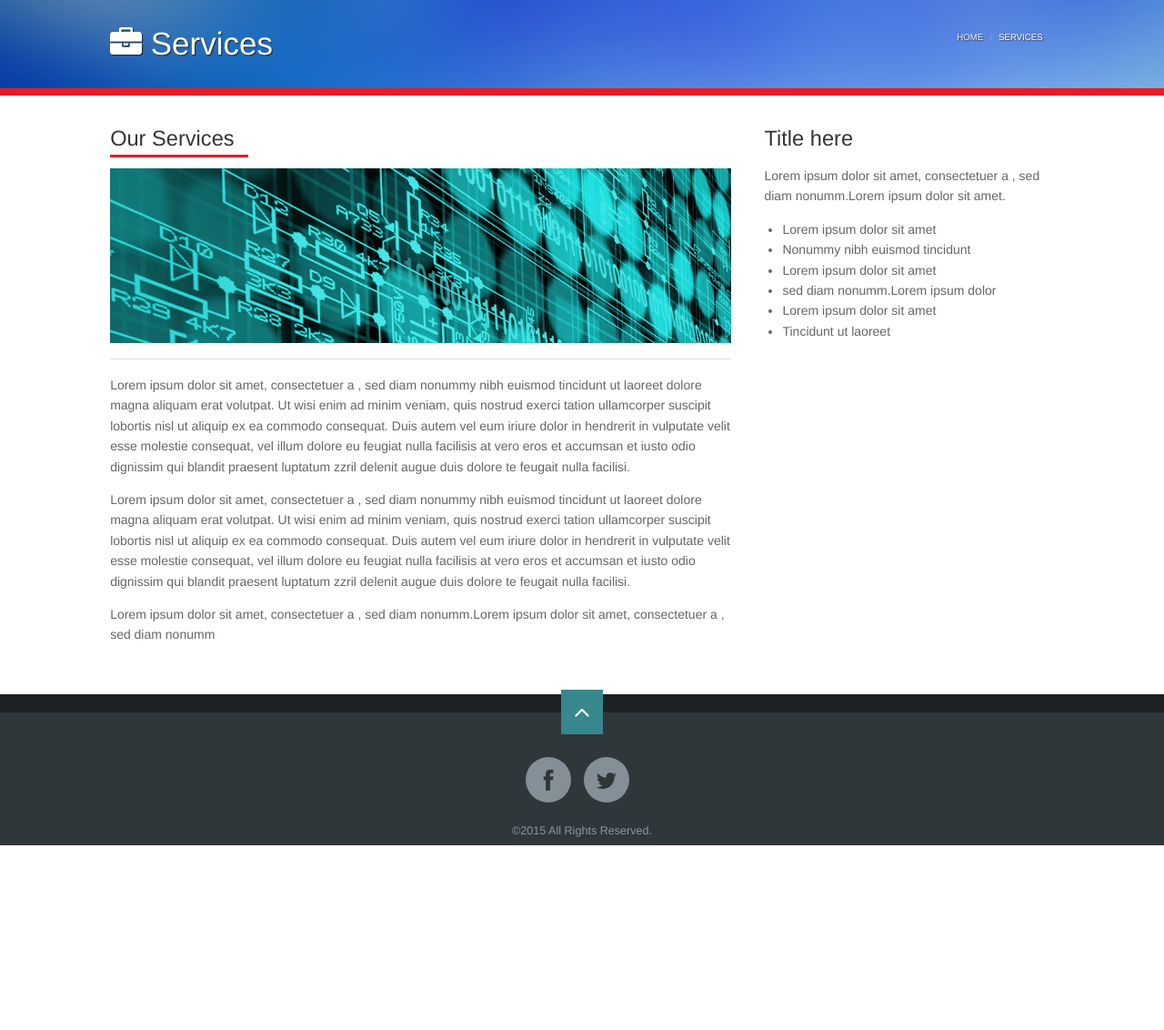
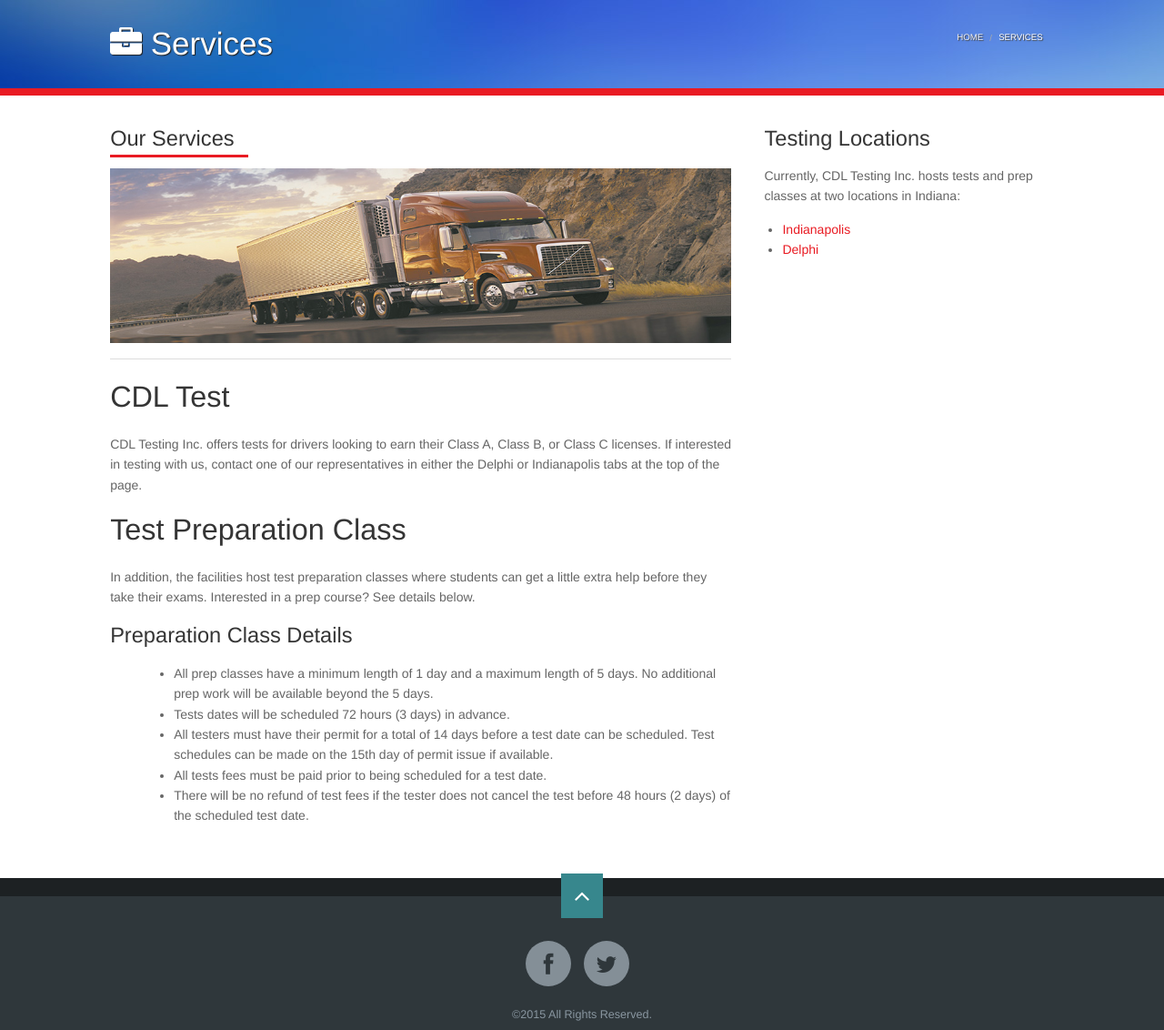
Before and after one commit to jimdough/CDL-Testing-Inc, a PHP site: page /services.php in a window 1280 px wide. Shown: the part 50-1182 px from the top of the page at 91% size. Before the commit the page ends 979 px from the top, so only its background shows below. Run offline with PHP 8.4, Linux system fonts and the light colour scheme; some libraries are stand-ins or nearby versions.

Commit message:
Updated content

```diff
--- a/css/style.css
+++ b/css/style.css
@@ -57,8 +57,6 @@ ul.inline-list>li, ol.inline-list>li {
   clear: both;
 }
 
-
-
 /* === Typography === */
 h1, h2, h3, h4, h5, h6{
 	font-family: "Helvetica Neue", "Helvetica", Helvetica, Arial, sans-serif;
@@ -69,7 +67,14 @@ h1, h2, h3, h4, h5, h6{
 
 p{
 	margin-bottom: 1em;
-}
+
+}
+
+#list1
+{
+ text-indent:50px;
+}
+
 a,a:focus,a:active{
 	color:#e91b23;
 	-webkit-transition: all .3s ease-in-out;
--- a/services.php
+++ b/services.php
@@ -54,29 +54,34 @@
 		 	 	 <section class="small-12 large-8 column">
 		 	 	 		<div id="services">
 						<div class="title"><h3>Our Services</h3></div>
-							<img src="img/service-large-01.jpg" alt="" />
+							<img src="img/CDL%20Testing%20Inc.%20Truck.jpg" alt="" />
 							 <hr />
-							<p>
-								Lorem ipsum dolor sit amet, consectetuer a , sed diam nonummy nibh euismod tincidunt ut laoreet dolore magna aliquam erat volutpat. Ut wisi enim ad minim veniam, quis nostrud exerci tation ullamcorper suscipit lobortis nisl ut aliquip ex ea commodo consequat. Duis autem vel eum iriure dolor in hendrerit in vulputate velit esse molestie consequat, vel illum dolore eu feugiat nulla facilisis at vero eros et accumsan et iusto odio dignissim qui blandit praesent luptatum zzril delenit augue duis dolore te feugait nulla facilisi.
-							</p>
-							<p>
-								Lorem ipsum dolor sit amet, consectetuer a , sed diam nonummy nibh euismod tincidunt ut laoreet dolore magna aliquam erat volutpat. Ut wisi enim ad minim veniam, quis nostrud exerci tation ullamcorper suscipit lobortis nisl ut aliquip ex ea commodo consequat. Duis autem vel eum iriure dolor in hendrerit in vulputate velit esse molestie consequat, vel illum dolore eu feugiat nulla facilisis at vero eros et accumsan et iusto odio dignissim qui blandit praesent luptatum zzril delenit augue duis dolore te feugait nulla facilisi.
-							</p>
-							<p>
-								Lorem ipsum dolor sit amet, consectetuer a , sed diam nonumm.Lorem ipsum dolor sit amet, consectetuer a , sed diam nonumm
+
+								<h2>CDL Test</h2> <p>CDL Testing Inc. offers tests for drivers looking to earn their Class A, Class B, or Class C licenses. If interested in testing with us, contact one of our representatives in either the Delphi or Indianapolis tabs at the top of the page.</p>
+
+								<h2>Test Preparation Class</h3> <p>In addition, the facilities host test preparation classes where students can get a little extra help before they take their exams. Interested in a prep course? See details below.</p>
+
+			<h3>Preparation Class Details</h2>
+									<div style="margin-left: 5em;"><ul>
+										<li>All prep classes have a minimum length of 1 day and a maximum length of 5 days. No additional prep work will be available beyond the 5 days.</li>
+										<li>Tests dates will be scheduled 72 hours (3 days) in advance.</li>
+										<li>All testers must have their permit for a total of 14 days before a test date can be scheduled. Test schedules can be made on the 15th day of permit issue if available.</li>
+										<li>All tests fees must be paid prior to being scheduled for a test date.</li>
+										<li>There will be no refund of test fees if the tester does not cancel the test before 48 hours (2 days) of the scheduled test date.</li>
+										</div>
+
+
+
 				 		</div>
 		 	 	 </section>
 		 	 	 <aside class="small-12 large-4 column ">
 		 	 	 		<div  class="widget">
-		 	 	 			<div class="title"><h3>Title here</h3></div>
-		 	 	 			<p>Lorem ipsum dolor sit amet, consectetuer a , sed diam nonumm.Lorem ipsum dolor sit amet.</p>
+		 	 	 			<div class="title"><h3>Testing Locations</h3></div>
+		 	 	 			<p>Currently, CDL Testing Inc. hosts tests and prep classes at two locations in Indiana:</p>
 							 <ul>
-							 	<li>Lorem ipsum dolor sit amet</li>
-							 	<li>Nonummy nibh euismod tincidunt</li>
-							 	<li>Lorem ipsum dolor sit amet</li>
-							 	<li>sed diam nonumm.Lorem ipsum dolor</li>
-							 	<li>Lorem ipsum dolor sit amet</li>
-							 	<li>Tincidunt ut laoreet </li>
+					<li><a href="cdl-testing-indianapolis-indiana.php">Indianapolis</a></li>
+					<li><a href="cdl-testing-delphi-indiana.php">Delphi</li>
+
 							 </ul>
 						 </div>
 		 	 	 </aside>
```
Also changed, not shown: about.php (+9 -10 lines), index.php (+10 -12 lines), img/CDL Testing Inc. Truck.jpg (added), img/Delphi.jpg (added), img/Indianapolis.jpg (added), 1 other file.
